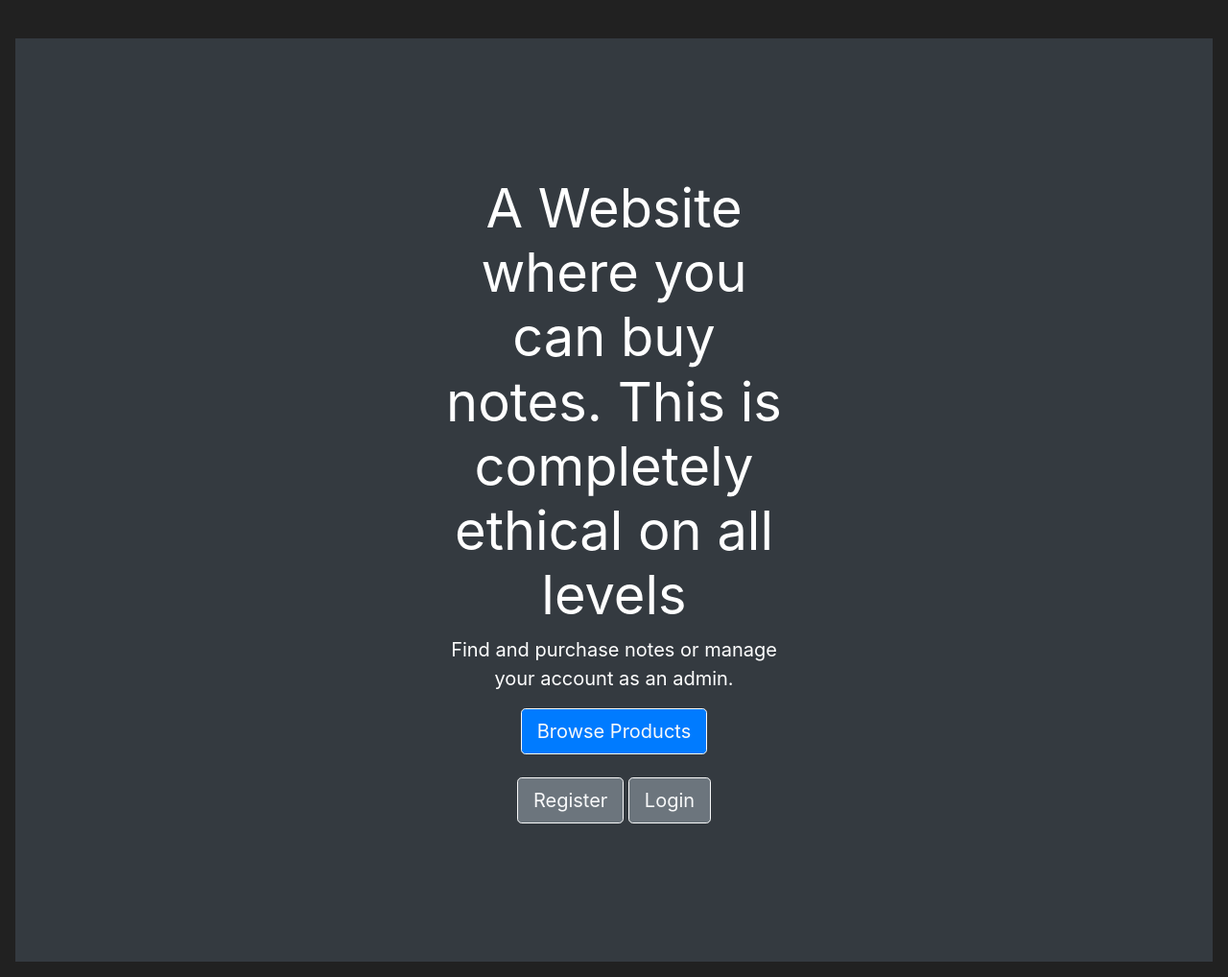
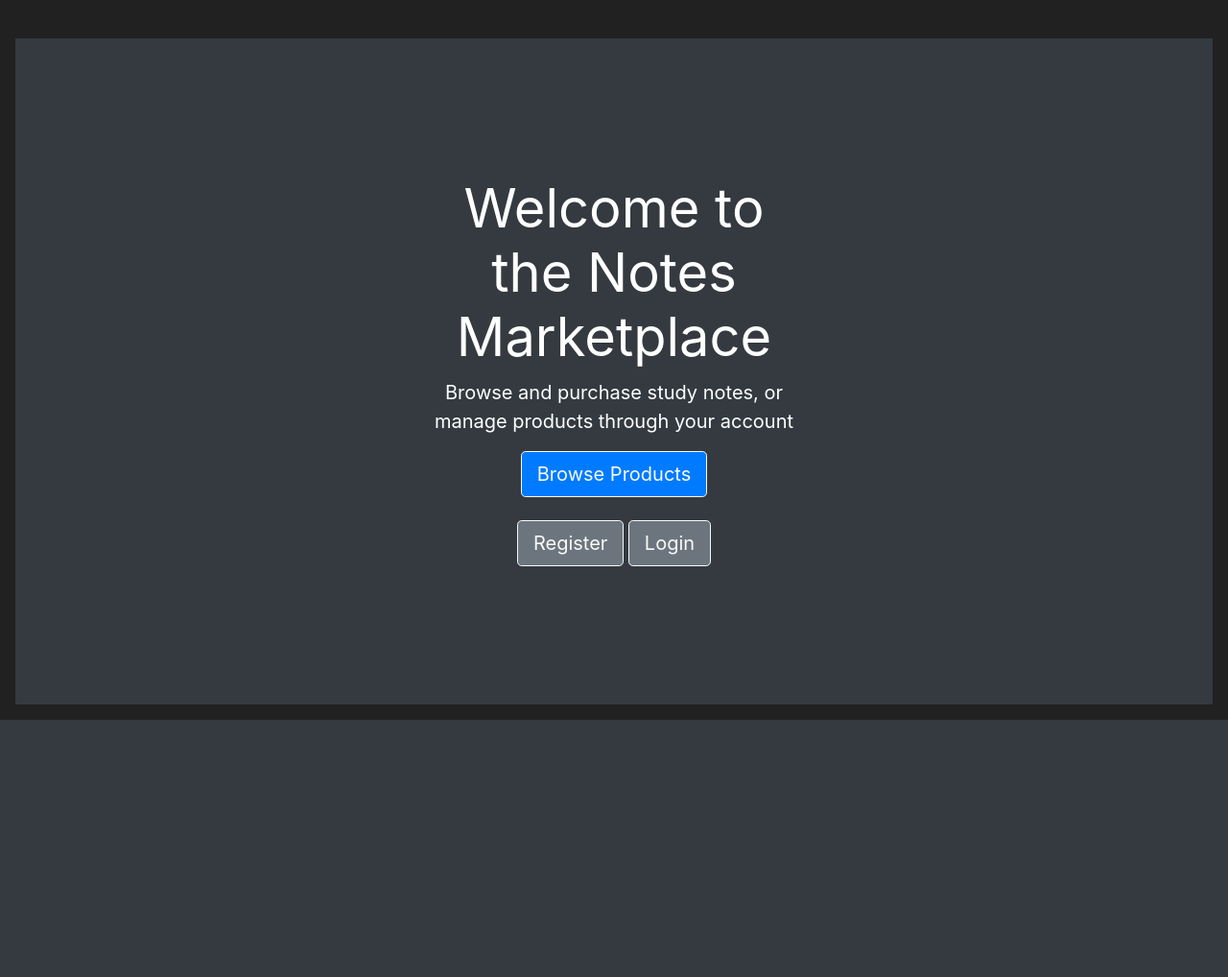
Before and after one commit to talaladilhimself-commits/api-e-commerce, a Flask app: page / in a window 1280 px wide. Shown: the part 56-1074 px from the top of the page at 96% size. After the commit the page ends 806 px from the top, so only its background shows below. Run offline with Flask 3, Linux system fonts and the light colour scheme; some libraries are stand-ins or nearby versions.

Commit message:
feat: improve homepage welcome message

```diff
--- a/Frontend/templates/home.html
+++ b/Frontend/templates/home.html
@@ -2,8 +2,8 @@
 {% block body %}
 <div class="position-relative overflow-hidden p-3 p-md-5 m-md-3 text-center bg-dark text-white">
     <div class="col-md-5 p-lg-5 mx-auto my-5">
-        <h1 class="display-4 font-weight-normal">A Website where you can buy notes. This is completely ethical on all levels</h1>
-        <p class="lead font-weight-normal">Find and purchase notes or manage your account as an admin.</p>
+        <h1 class="display-4 font-weight-normal">Welcome to the Notes Marketplace</h1>
+        <p class="lead font-weight-normal">Browse and purchase study notes, or manage products through your account</p>
         <a class="btn btn-primary btn-outline-light btn-lg" href="{{ url_for('products') }}">Browse Products</a>
         <br><br>
         <a class="btn btn-secondary btn-outline-light btn-lg" href="{{ url_for('register') }}">Register</a>
```
